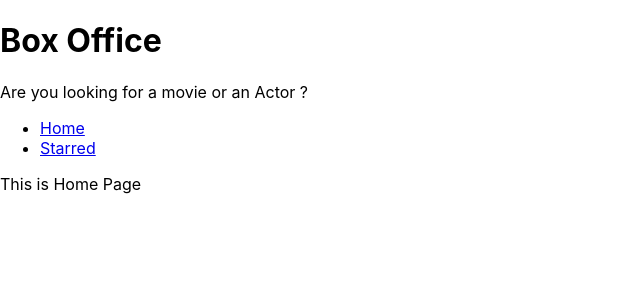
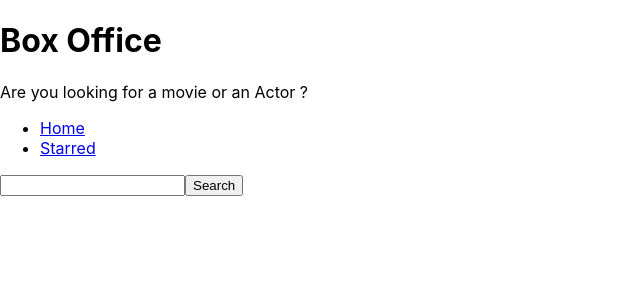
Before and after one commit to Avinash-75/Box-office-App, a React (Create React App) app: page / in a window 1280 px wide. Shown: the top 300 px of the page, without its empty margins (0-640 px from the left). Built offline with nearby package versions, Linux system fonts and the light colour scheme.

Commit message:
created input and fetched results from tv maze api

```diff
--- a/src/pages/Home.js
+++ b/src/pages/Home.js
@@ -1,9 +1,44 @@
-import React from 'react';
+import React, { useState } from 'react';
 import MainPageLayout from '../components/MainPageLayout';
 
 // eslint-disable-next-line arrow-body-style
 const Home = () => {
-  return <MainPageLayout>This is Home Page</MainPageLayout>;
+  const [input, setInput] = useState('');
+
+  const onSearch = () => {
+    // https://api.tvmaze.com/search/shows?q=girls
+    fetch(`https://api.tvmaze.com/search/shows?q=${input}`)
+      .then(r => r.json())
+      .then(result => {
+        console.log(result);
+      });
+  };
+
+  const onInputChange = ev => {
+    setInput(ev.target.value);
+    // console.log(ev.target.value);
+  };
+
+  const onKeyDown = ev => {
+    if (ev.keyCode === 13) {
+      // console.log(ev.keyCode);
+      onSearch();
+    }
+  };
+
+  return (
+    <MainPageLayout>
+      <input
+        type="text"
+        onChange={onInputChange}
+        onKeyDown={onKeyDown}
+        value={input}
+      />
+      <button type="button" onClick={onSearch}>
+        Search
+      </button>
+    </MainPageLayout>
+  );
 };
 
 export default Home;
```
Also changed, not shown: 1 other file (tests, documents, lock files or other folders).
